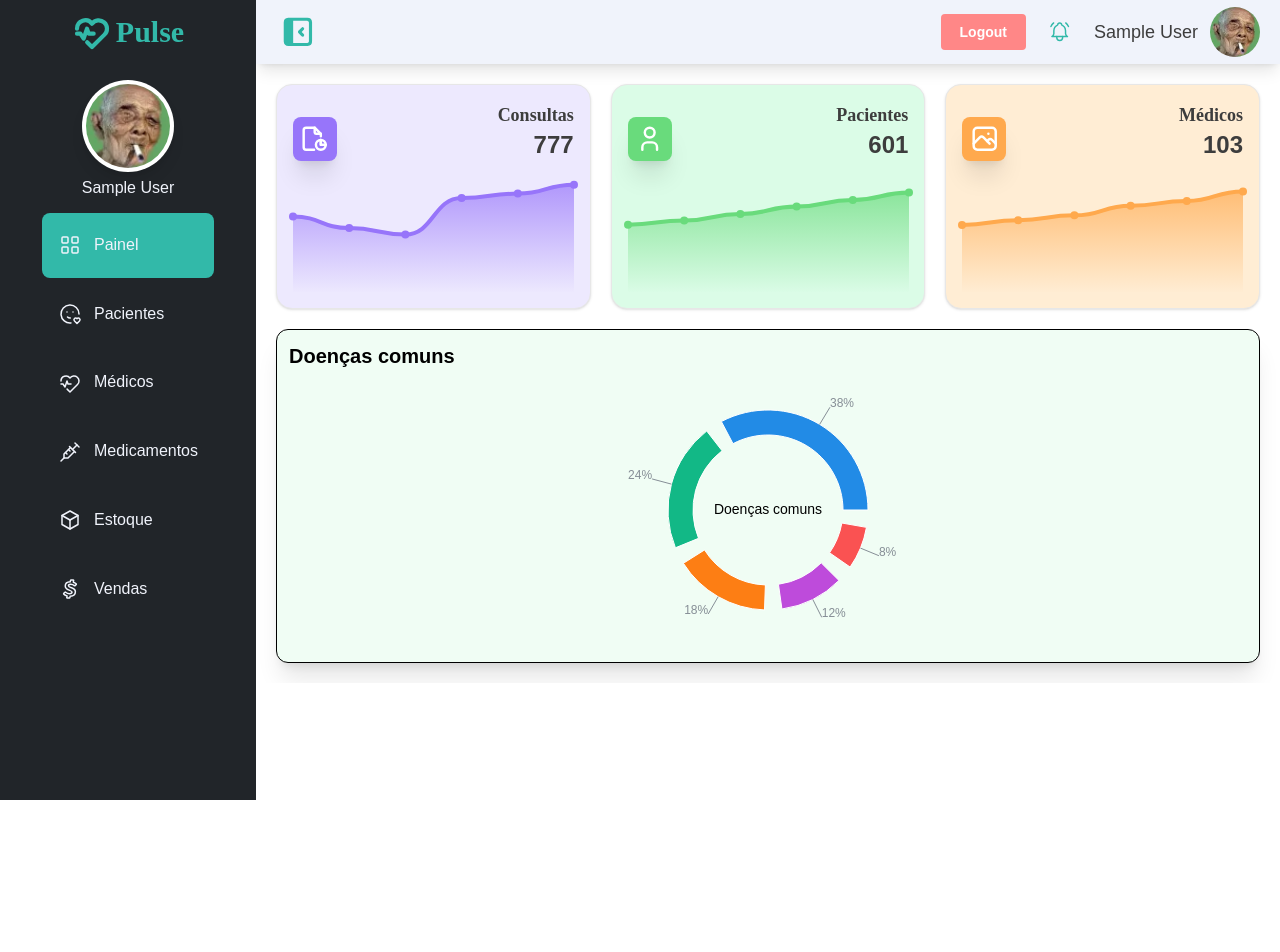
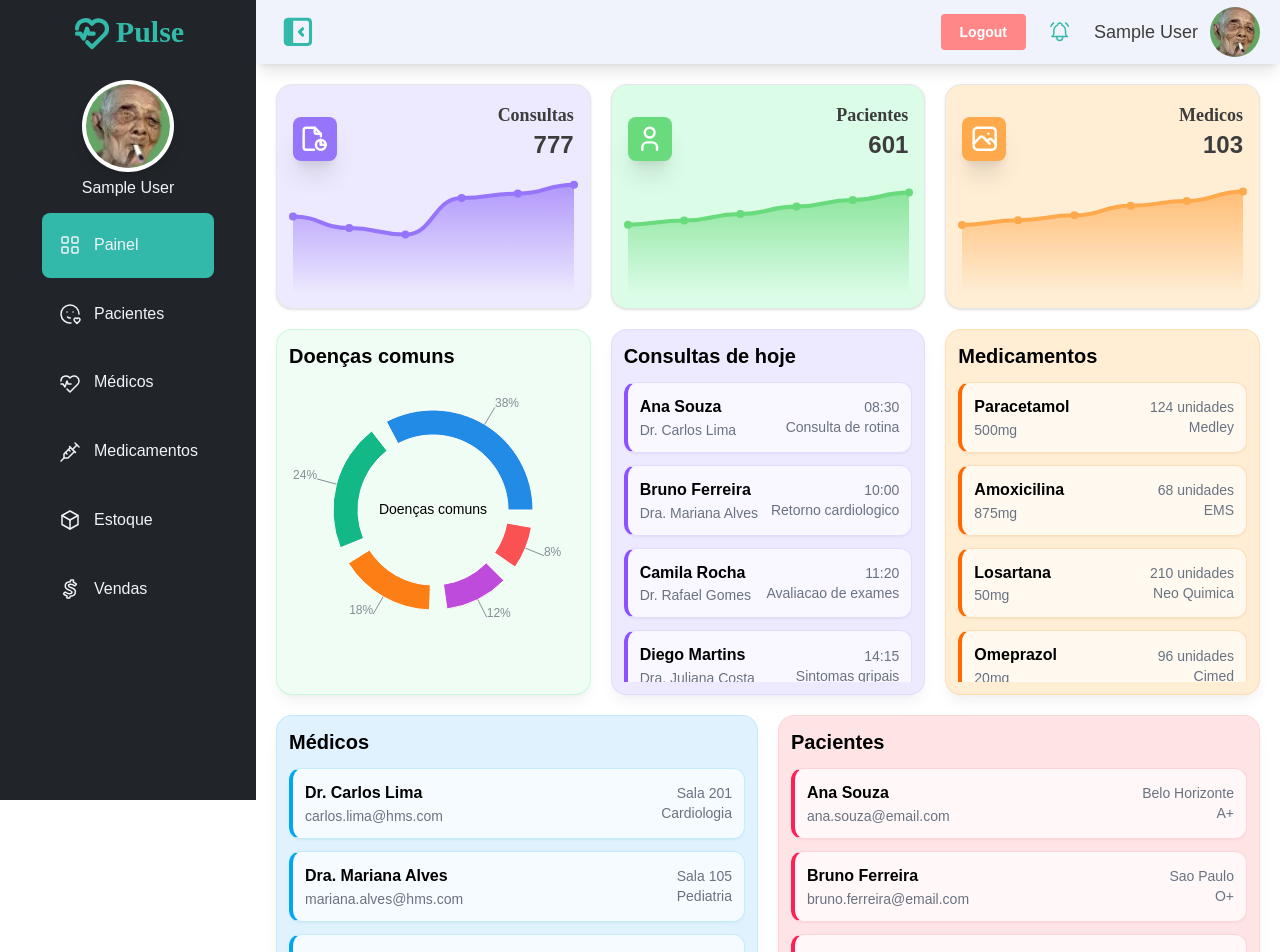
Before and after one commit to NicolasMCascaes/hmsReact, a React (Vite) app in the folder hms/: page /admin/dashboard in a window 1280 px wide. Shown: the top 952 px of the page. Before the commit the page ends 800 px from the top, so only its background shows below. Built offline with nearby package versions, Linux system fonts and the light colour scheme; sample sign-in values are in the browser's storage.

Commit message:
feat: added more cards to admin dashboard

```diff
--- a/hms/src/components/Admin/Dashboard/Appointments.tsx
+++ b/hms/src/components/Admin/Dashboard/Appointments.tsx
@@ -1,20 +1,30 @@
+import { ScrollArea } from "@mantine/core";
+import { appointmentsCardData } from "../../../data/DashboardData";
+
 const Appointments = () => {
-  const getSum = (data: any[], key: string) => {
-    return data.reduce((sum, item) => sum + item[key] || 0, 0);
-  };
   const card = (app: any) =>{
     return (
-          <div className="p-3 mb-3 border rounded-xl">
-            <div className="flex justify-between p-5 items-center">
-
-            </div>
+          <div className="mb-3 flex items-center justify-between gap-3 rounded-xl border border-violet-200/80 border-l-4 border-l-violet-500 bg-white/65 p-3 shadow-sm shadow-violet-950/5">
+           <div>
+              <div className="font-semibold">{app.patient}</div>
+              <div className="text-sm text-gray-500">{app.doctor}</div>
+           </div>
+           <div className="text-right">
+              <div className="text-sm text-gray-500">{app.time}</div>
+              <div className="text-sm text-gray-500">{app.reason}</div>
+           </div>
           </div>
     )
   }
 
   return (
-    <div className="p-3 border rounded-xl bg-violet-50 shadow-xl flex flex-col gap-3">
+    <div className="flex flex-col gap-3 rounded-2xl border border-violet-200/70 bg-violet-100 p-3 shadow-lg shadow-violet-950/5">
       <div className="text-xl font-semibold ">Consultas de hoje</div>
+      <div>
+         <ScrollArea.Autosize mah={300} mx="auto">
+        {appointmentsCardData.map((app) => card(app))}
+      </ScrollArea.Autosize>
+      </div>
     </div>
   );
 };
--- a/hms/src/components/Admin/Dashboard/Dashboard.tsx
+++ b/hms/src/components/Admin/Dashboard/Dashboard.tsx
@@ -1,11 +1,24 @@
+import Appointments from "./Appointments"
 import DiseaseCard from "./DiseaseCard"
+import Doctors from "./Doctors"
+import Medicines from "./Medicines"
+import Patients from "./Patients"
 import TopCards from "./TopCards"
 
 const Dashboard = () => {
   return (
     <div className="flex flex-col gap-5">
       <TopCards />
-      <DiseaseCard />
+      <div className="grid grid-cols-3 gap-5">
+        <DiseaseCard />
+        <Appointments />
+        <Medicines />
+      </div>
+      <div className="grid grid-cols-2 gap-5">
+        <Doctors />
+        <Patients />
+      </div>
+
     </div>
   )
 }
--- a/hms/src/components/Admin/Dashboard/DiseaseCard.tsx
+++ b/hms/src/components/Admin/Dashboard/DiseaseCard.tsx
@@ -3,7 +3,7 @@ import { diseaseChartData } from "../../../data/DashboardData";
 
 const DiseaseCard = () => {
   return (
-    <div className="p-3 border rounded-xl bg-green-50 shadow-xl">
+    <div className="rounded-2xl border border-green-200/70 bg-green-50 p-3 shadow-lg shadow-green-950/5">
       <div className="text-xl font-semibold">Doenças comuns</div>
       <div className="flex justify-center">
         <DonutChart
--- /dev/null
+++ b/hms/src/components/Admin/Dashboard/Doctors.tsx
@@ -0,0 +1,32 @@
+import { ScrollArea } from "@mantine/core";
+import { doctorsCardData } from "../../../data/DashboardData";
+
+const Doctors = () => {
+  const card = (app: any) =>{
+    return (
+          <div className="mb-3 flex items-center justify-between gap-3 rounded-xl border border-sky-200/80 border-l-4 border-l-sky-500 bg-white/70 p-3 shadow-sm shadow-sky-950/5">
+           <div>
+              <div className="font-semibold">{app.name}</div>
+              <div className="text-sm text-gray-500">{app.email}</div>
+           </div>
+           <div className="text-right">
+              <div className="text-sm text-gray-500">{app.location}</div>
+              <div className="text-sm text-gray-500">{app.department}</div>
+           </div>
+          </div>
+    )
+  }
+
+  return (
+    <div className="flex flex-col gap-3 rounded-2xl border border-sky-200/70 bg-sky-100 p-3 shadow-lg shadow-sky-950/5">
+      <div className="text-xl font-semibold ">Médicos</div>
+      <div>
+         <ScrollArea.Autosize mah={300} mx="auto">
+        {doctorsCardData.map((app) => card(app))}
+      </ScrollArea.Autosize>
+      </div>
+    </div>
+  );
+};
+
+export default Doctors;
--- /dev/null
+++ b/hms/src/components/Admin/Dashboard/Medicines.tsx
@@ -0,0 +1,32 @@
+import { ScrollArea } from "@mantine/core";
+import { medicinesCardData } from "../../../data/DashboardData";
+
+const Medicines = () => {
+  const card = (app: any) =>{
+    return (
+          <div className="mb-3 flex items-center justify-between gap-3 rounded-xl border border-orange-200/80 border-l-4 border-l-orange-500 bg-white/65 p-3 shadow-sm shadow-orange-950/5">
+           <div>
+              <div className="font-semibold">{app.name}</div>
+              <div className="text-sm text-gray-500">{app.dosage}</div>
+           </div>
+           <div className="text-right">
+              <div className="text-sm text-gray-500">{app.stock}</div>
+              <div className="text-sm text-gray-500">{app.manufacturer}</div>
+           </div>
+          </div>
+    )
+  }
+
+  return (
+    <div className="flex flex-col gap-3 rounded-2xl border border-orange-200/70 bg-orange-100 p-3 shadow-lg shadow-orange-950/5">
+      <div className="text-xl font-semibold ">Medicamentos</div>
+      <div>
+         <ScrollArea.Autosize mah={300} mx="auto">
+        {medicinesCardData.map((app) => card(app))}
+      </ScrollArea.Autosize>
+      </div>
+    </div>
+  );
+};
+
+export default Medicines;
--- /dev/null
+++ b/hms/src/components/Admin/Dashboard/Patients.tsx
@@ -0,0 +1,32 @@
+import { ScrollArea } from "@mantine/core";
+import { patientsCardData } from "../../../data/DashboardData";
+
+const Patients = () => {
+  const card = (app: any) =>{
+    return (
+          <div className="mb-3 flex items-center justify-between gap-3 rounded-xl border border-rose-200/80 border-l-4 border-l-rose-500 bg-white/70 p-3 shadow-sm shadow-rose-950/5">
+           <div>
+              <div className="font-semibold">{app.name}</div>
+              <div className="text-sm text-gray-500">{app.email}</div>
+           </div>
+           <div className="text-right">
+              <div className="text-sm text-gray-500">{app.location}</div>
+              <div className="text-sm text-gray-500">{app.bloodGroup}</div>
+           </div>
+          </div>
+    )
+  }
+
+  return (
+    <div className="flex flex-col gap-3 rounded-2xl border border-rose-200/70 bg-rose-100 p-3 shadow-lg shadow-rose-950/5">
+      <div className="text-xl font-semibold ">Pacientes</div>
+      <div>
+         <ScrollArea.Autosize mah={300} mx="auto">
+        {patientsCardData.map((app) => card(app))}
+      </ScrollArea.Autosize>
+      </div>
+    </div>
+  );
+};
+
+export default Patients;
--- a/hms/src/components/Admin/Dashboard/TopCards.tsx
+++ b/hms/src/components/Admin/Dashboard/TopCards.tsx
@@ -1,5 +1,9 @@
 import { AreaChart } from "@mantine/charts";
-import { appointmentsChartData, doctorsChartData, patientsChartData } from "../../../data/DashboardData";
+import {
+  appointmentsChartData,
+  doctorsChartData,
+  patientsChartData,
+} from "../../../data/DashboardData";
 import { ThemeIcon } from "@mantine/core";
 import { IconFileReport, IconPhoto, IconUser } from "@tabler/icons-react";
 
@@ -7,21 +11,42 @@ const TopCards = () => {
   const getSum = (data: any[], key: string) => {
     return data.reduce((sum, item) => sum + item[key] || 0, 0);
   };
-  const card = (name:string, id:string, color:string, bgColor:string, icon: React.ReactNode, data: any[]) =>{
-    return ( <div className="">
+
+  const renderChartTooltip = ({ active, label, payload }: any) => {
+    if (!active || !payload?.length) {
+      return null;
+    }
+
+    return (
+      <div className="rounded-lg border border-neutral-200 bg-white px-3 py-2 shadow-sm">
+        <div className="flex items-center gap-4 text-sm font-medium text-neutral-900">
+          <span>{label}</span>
+          <span>{payload[0]?.value}</span>
+        </div>
+      </div>
+    );
+  };
+
+  const card = (
+    name: string,
+    id: string,
+    color: string,
+    bgColor: string,
+    icon: React.ReactNode,
+    data: any[]
+  ) => {
+    return (
+      <div className="">
         <div
           key={id}
           className={`rounded-2xl border  border-neutral-100 ${bgColor} p-4 shadow-sm`}
         >
           <div className="mb-4 flex items-end justify-between gap-3">
-
             <ThemeIcon color={color} size="xl" radius="md" className="shadow-xl">
               {icon}
             </ThemeIcon>
             <div className="flex flex-col items-end">
-                <h3 className="text-lg font-semibold text-neutral-900">
-                  {name}
-                </h3>
+              <h3 className="text-lg font-semibold text-neutral-900">{name}</h3>
               <span className={"text-2xl font-semibold text-neutral-900"}>
                 {getSum(data, id)}
               </span>
@@ -33,49 +58,62 @@ const TopCards = () => {
             data={data}
             dataKey="month"
             withGradient
-              fillOpacity={0.70}
-              series={[{ name: id, label: "Mês", color: color }]}
+            fillOpacity={0.7}
+            series={[{ name: id, color: color }]}
             curveType="bump"
             tickLine="none"
             strokeWidth={4}
             gridAxis="none"
+            tooltipProps={{ content: renderChartTooltip }}
             withDots={true}
             withXAxis={false}
             withYAxis={false}
             withLegend={false}
           />
         </div>
-    </div>)
-  }
+      </div>
+    );
+  };
+
   const cards = [
     {
       name: "Consultas",
       id: "appointments",
       color: "violet",
       bgColor: "bg-violet-100",
-      icon: <IconFileReport style={{ width: '70%', height: '70%' }} />,
-      data: appointmentsChartData
+      icon: <IconFileReport style={{ width: "70%", height: "70%" }} />,
+      data: appointmentsChartData,
     },
     {
       name: "Pacientes",
       id: "patients",
       color: "green",
       bgColor: "bg-green-100",
-      icon: <IconUser style={{ width: '70%', height: '70%' }} />,
-      data: patientsChartData
+      icon: <IconUser style={{ width: "70%", height: "70%" }} />,
+      data: patientsChartData,
     },
     {
-      name: "Médicos",
+      name: "Medicos",
       id: "doctors",
       color: "orange",
       bgColor: "bg-orange-100",
-      icon: <IconPhoto style={{ width: '70%', height: '70%' }} />,
-      data: doctorsChartData
-    }
-  ]
+      icon: <IconPhoto style={{ width: "70%", height: "70%" }} />,
+      data: doctorsChartData,
+    },
+  ];
+
   return (
     <div className="grid grid-cols-1 gap-5 md:grid-cols-2 xl:grid-cols-3">
-      {cards.map((cardData) => card(cardData.name, cardData.id, cardData.color, cardData.bgColor, cardData.icon, cardData.data))}
+      {cards.map((cardData) =>
+        card(
+          cardData.name,
+          cardData.id,
+          cardData.color,
+          cardData.bgColor,
+          cardData.icon,
+          cardData.data
+        )
+      )}
     </div>
   );
 };
--- a/hms/src/data/DashboardData.ts
+++ b/hms/src/data/DashboardData.ts
@@ -17,6 +17,34 @@ export interface DiseaseChartPoint {
   name: string;
   value: number;
   color: string;
+}
+
+export interface AppointmentCardPoint {
+  patient: string;
+  doctor: string;
+  time: string;
+  reason: string;
+}
+
+export interface MedicineCardPoint {
+  name: string;
+  dosage: string;
+  stock: string;
+  manufacturer: string;
+}
+
+export interface DoctorCardPoint {
+  name: string;
+  email: string;
+  location: string;
+  department: string;
+}
+
+export interface PatientCardPoint {
+  name: string;
+  email: string;
+  location: string;
+  bloodGroup: string;
 }
 
 export const appointmentsChartData: any[] = [
@@ -54,6 +82,138 @@ export const diseaseChartData: DiseaseChartPoint[] = [
   { name: "Asma", value: 8, color: "red.6" },
 ];
 
+export const appointmentsCardData: AppointmentCardPoint[] = [
+  {
+    patient: "Ana Souza",
+    doctor: "Dr. Carlos Lima",
+    time: "08:30",
+    reason: "Consulta de rotina",
+  },
+  {
+    patient: "Bruno Ferreira",
+    doctor: "Dra. Mariana Alves",
+    time: "10:00",
+    reason: "Retorno cardiologico",
+  },
+  {
+    patient: "Camila Rocha",
+    doctor: "Dr. Rafael Gomes",
+    time: "11:20",
+    reason: "Avaliacao de exames",
+  },
+  {
+    patient: "Diego Martins",
+    doctor: "Dra. Juliana Costa",
+    time: "14:15",
+    reason: "Sintomas gripais",
+  },
+  {
+    patient: "Elaine Santos",
+    doctor: "Dr. Pedro Nunes",
+    time: "16:00",
+    reason: "Acompanhamento de diabetes",
+  },
+];
+
+export const medicinesCardData: MedicineCardPoint[] = [
+  {
+    name: "Paracetamol",
+    dosage: "500mg",
+    stock: "124 unidades",
+    manufacturer: "Medley",
+  },
+  {
+    name: "Amoxicilina",
+    dosage: "875mg",
+    stock: "68 unidades",
+    manufacturer: "EMS",
+  },
+  {
+    name: "Losartana",
+    dosage: "50mg",
+    stock: "210 unidades",
+    manufacturer: "Neo Quimica",
+  },
+  {
+    name: "Omeprazol",
+    dosage: "20mg",
+    stock: "96 unidades",
+    manufacturer: "Cimed",
+  },
+  {
+    name: "Ibuprofeno",
+    dosage: "600mg",
+    stock: "81 unidades",
+    manufacturer: "Eurofarma",
+  },
+];
+
+export const doctorsCardData: DoctorCardPoint[] = [
+  {
+    name: "Dr. Carlos Lima",
+    email: "carlos.lima@hms.com",
+    location: "Sala 201",
+    department: "Cardiologia",
+  },
+  {
+    name: "Dra. Mariana Alves",
+    email: "mariana.alves@hms.com",
+    location: "Sala 105",
+    department: "Pediatria",
+  },
+  {
+    name: "Dr. Rafael Gomes",
+    email: "rafael.gomes@hms.com",
+    location: "Sala 310",
+    department: "Neurologia",
+  },
+  {
+    name: "Dra. Juliana Costa",
+    email: "juliana.costa@hms.com",
+    location: "Sala 118",
+    department: "Clinica Geral",
+  },
+  {
+    name: "Dr. Pedro Nunes",
+    email: "pedro.nunes@hms.com",
+    location: "Sala 223",
+    department: "Endocrinologia",
+  },
+];
+
+export const patientsCardData: PatientCardPoint[] = [
+  {
+    name: "Ana Souza",
+    email: "ana.souza@email.com",
+    location: "Belo Horizonte",
+    bloodGroup: "A+",
+  },
+  {
+    name: "Bruno Ferreira",
+    email: "bruno.ferreira@email.com",
+    location: "Sao Paulo",
+    bloodGroup: "O+",
+  },
+  {
+    name: "Camila Rocha",
+    email: "camila.rocha@email.com",
+    location: "Curitiba",
+    bloodGroup: "B+",
+  },
+  {
+    name: "Diego Martins",
+    email: "diego.martins@email.com",
+    location: "Rio de Janeiro",
+    bloodGroup: "AB-",
+  },
+  {
+    name: "Elaine Santos",
+    email: "elaine.santos@email.com",
+    location: "Recife",
+    bloodGroup: "O-",
+  },
+];
+
 export const dashboardCharts: DashboardChartConfig[] = [
   {
     id: "appointments",
```
Lines whose indentation alone changed are shown as unchanged.
